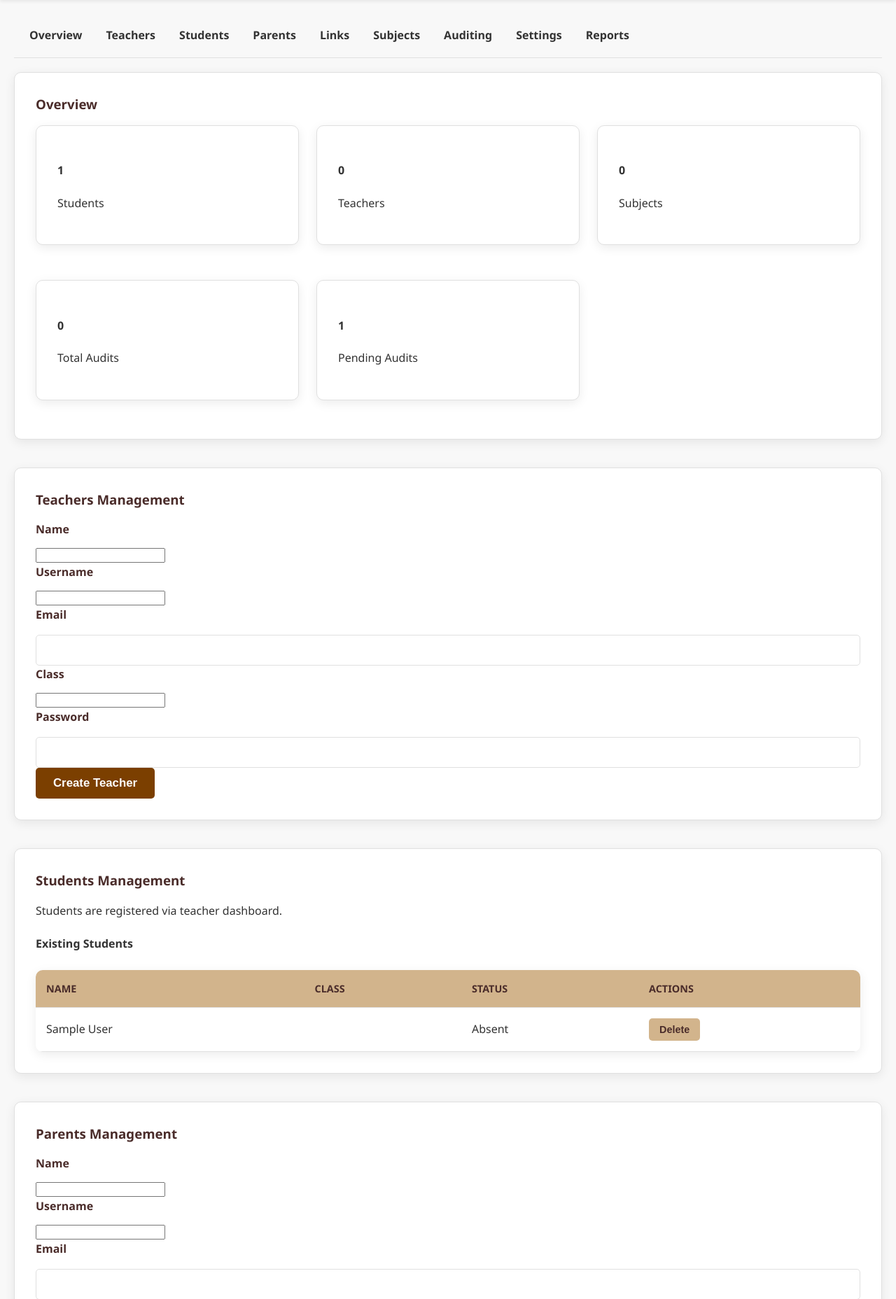
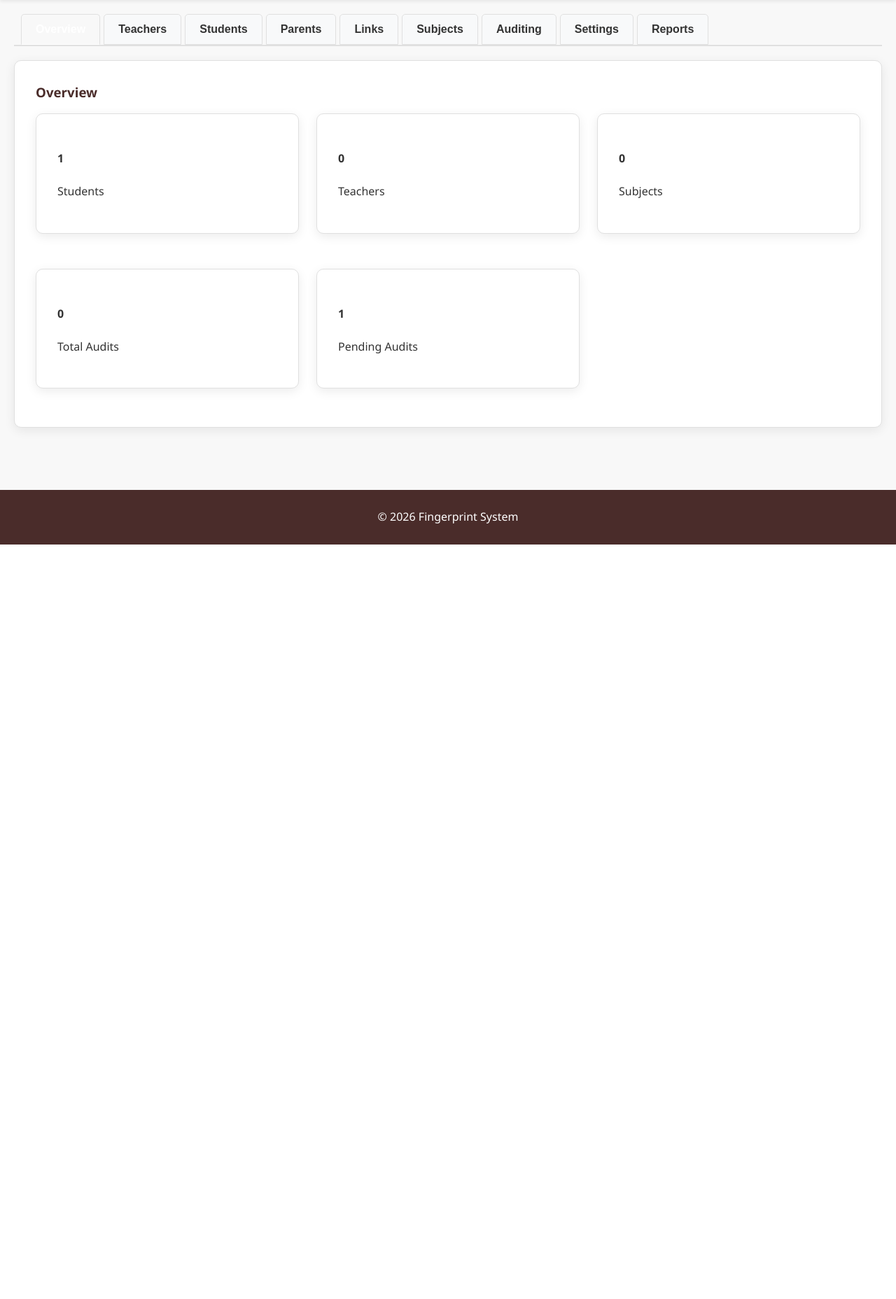
Before and after one commit to jamiemkariuki/Fingerprint-System-Beta, a Flask app: page /admin/dashboard in a window 1280 px wide. Shown: the part 76-1932 px from the top of the page at 70% size. After the commit the page ends 854 px from the top, so only its background shows below. Run offline with Flask 3, Linux system fonts and the light colour scheme; the visitor is signed in with stand-in values (Sample User, id 1); data comes from the database, SQL or seed files in the repository; data that the repository does not hold is empty.

Commit message:
feat(admin): restore tabbed navigation with proper JS to show/hide sections and highlight active tab

```diff
--- a/templates/admin_dashboard.html
+++ b/templates/admin_dashboard.html
@@ -2,18 +2,18 @@
 {% block content %}
 
 <div class="admin-nav">
-    <a href="#Overview" class="nav-link">Overview</a>
-    <a href="#Teachers" class="nav-link">Teachers</a>
-    <a href="#Students" class="nav-link">Students</a>
-    <a href="#Parents" class="nav-link">Parents</a>
-    <a href="#Links" class="nav-link">Links</a>
-    <a href="#Subjects" class="nav-link">Subjects</a>
-    <a href="#Auditing" class="nav-link">Auditing</a>
-    <a href="#Settings" class="nav-link">Settings</a>
-    <a href="#Reports" class="nav-link">Reports</a>
+    <button class="tab-link active" onclick="openTab(event, 'Overview')">Overview</button>
+    <button class="tab-link" onclick="openTab(event, 'Teachers')">Teachers</button>
+    <button class="tab-link" onclick="openTab(event, 'Students')">Students</button>
+    <button class="tab-link" onclick="openTab(event, 'Parents')">Parents</button>
+    <button class="tab-link" onclick="openTab(event, 'Links')">Links</button>
+    <button class="tab-link" onclick="openTab(event, 'Subjects')">Subjects</button>
+    <button class="tab-link" onclick="openTab(event, 'Auditing')">Auditing</button>
+    <button class="tab-link" onclick="openTab(event, 'Settings')">Settings</button>
+    <button class="tab-link" onclick="openTab(event, 'Reports')">Reports</button>
 </div>
 
-<div id="Overview" class="section">
+<div id="Overview" class="tab-content active">
     <div class="card">
         <h3>Overview</h3>
         <div class="grid">
@@ -41,7 +41,7 @@
     </div>
 </div>
 
-<div id="Teachers" class="section">
+<div id="Teachers" class="tab-content">
     <div class="card">
         <h3>Teachers Management</h3>
         <form method="post" action="{{ url_for('admin.create_teacher') }}">
@@ -84,7 +84,7 @@
     </div>
 </div>
 
-<div id="Students" class="section">
+<div id="Students" class="tab-content">
     <div class="card">
         <h3>Students Management</h3>
         <p>Students are registered via teacher dashboard.</p>
@@ -114,7 +114,7 @@
     </div>
 </div>
 
-<div id="Parents" class="section">
+<div id="Parents" class="tab-content">
     <div class="card">
         <h3>Parents Management</h3>
         <form method="post" action="{{ url_for('admin.create_parent') }}">
@@ -151,7 +151,7 @@
     </div>
 </div>
 
-<div id="Links" class="section">
+<div id="Links" class="tab-content">
     <div class="card">
         <h3>Student-Parent Links</h3>
         <form method="post" action="{{ url_for('admin.link_student_parent') }}">
@@ -200,7 +200,7 @@
     </div>
 </div>
 
-<div id="Subjects" class="section">
+<div id="Subjects" class="tab-content">
     <div class="card">
         <h3>Subject Management</h3>
         <form method="post" action="{{ url_for('admin.manage_subjects') }}">
@@ -228,7 +228,7 @@
     </div>
 </div>
 
-<div id="Auditing" class="section">
+<div id="Auditing" class="tab-content">
     <div class="card">
         <h3>Assign Subject for Auditing</h3>
         <form method="post" action="{{ url_for('admin.assign_subject') }}">
@@ -292,7 +292,7 @@
     </div>
 </div>
 
-<div id="Settings" class="section">
+<div id="Settings" class="tab-content">
     <div class="card">
         <h3>Settings</h3>
         <form method="post" action="{{ url_for('admin.save_settings') }}">
@@ -309,7 +309,7 @@
     </div>
 </div>
 
-<div id="Reports" class="section">
+<div id="Reports" class="tab-content">
     <div class="card">
         <h3>Reports</h3>
         <form method="post" action="{{ url_for('admin.send_reports') }}">
@@ -322,33 +322,71 @@
 <style>
 .admin-nav {
     display: flex;
-    flex-wrap: wrap;
-    gap: 10px;
+    overflow-x: auto;
     margin-bottom: 20px;
-    padding: 10px;
+    border-bottom: 2px solid var(--border-color);
     background-color: var(--off-white);
-    border-bottom: 1px solid var(--border-color);
+    padding: 0 10px;
 }
 
-.nav-link {
-    text-decoration: none;
-    color: var(--primary);
+.tab-link {
+    background-color: #f8f9fa;
+    border: 1px solid var(--border-color);
+    padding: 12px 20px;
+    cursor: pointer;
+    font-size: 1em;
     font-weight: 600;
-    padding: 8px 12px;
-    border: 1px solid var(--primary);
-    border-radius: 4px;
-    transition: background-color 0.3s;
+    border-radius: 5px 5px 0 0;
+    margin-right: 5px;
+    color: var(--text-dark);
+    transition: background-color 0.3s, color 0.3s;
 }
 
-.nav-link:hover {
+.tab-link:hover {
+    background-color: #e9ecef;
+}
+
+.tab-link.active {
     background-color: var(--primary);
     color: white;
+    border-bottom-color: var(--primary);
 }
 
-.section {
-    margin-bottom: 40px;
-    scroll-margin-top: 100px; /* For smooth scrolling */
+.tab-content {
+    display: none;
+}
+
+.tab-content.active {
+    display: block;
 }
 </style>
 
+<script>
+document.addEventListener('DOMContentLoaded', function() {
+    // Initially hide all except active
+    var tabcontent = document.getElementsByClassName("tab-content");
+    for (var i = 0; i < tabcontent.length; i++) {
+        if (!tabcontent[i].classList.contains('active')) {
+            tabcontent[i].style.display = "none";
+        }
+    }
+});
+
+function openTab(evt, tabName) {
+    // Hide all tab content
+    var tabcontent = document.getElementsByClassName("tab-content");
+    for (var i = 0; i < tabcontent.length; i++) {
+        tabcontent[i].style.display = "none";
+    }
+    // Remove active class from all tab links
+    var tablinks = document.getElementsByClassName("tab-link");
+    for (var i = 0; i < tablinks.length; i++) {
+        tablinks[i].className = tablinks[i].className.replace(" active", "");
+    }
+    // Show the selected tab content and add active class
+    document.getElementById(tabName).style.display = "block";
+    evt.currentTarget.className += " active";
+}
+</script>
+
 {% endblock %}
```
